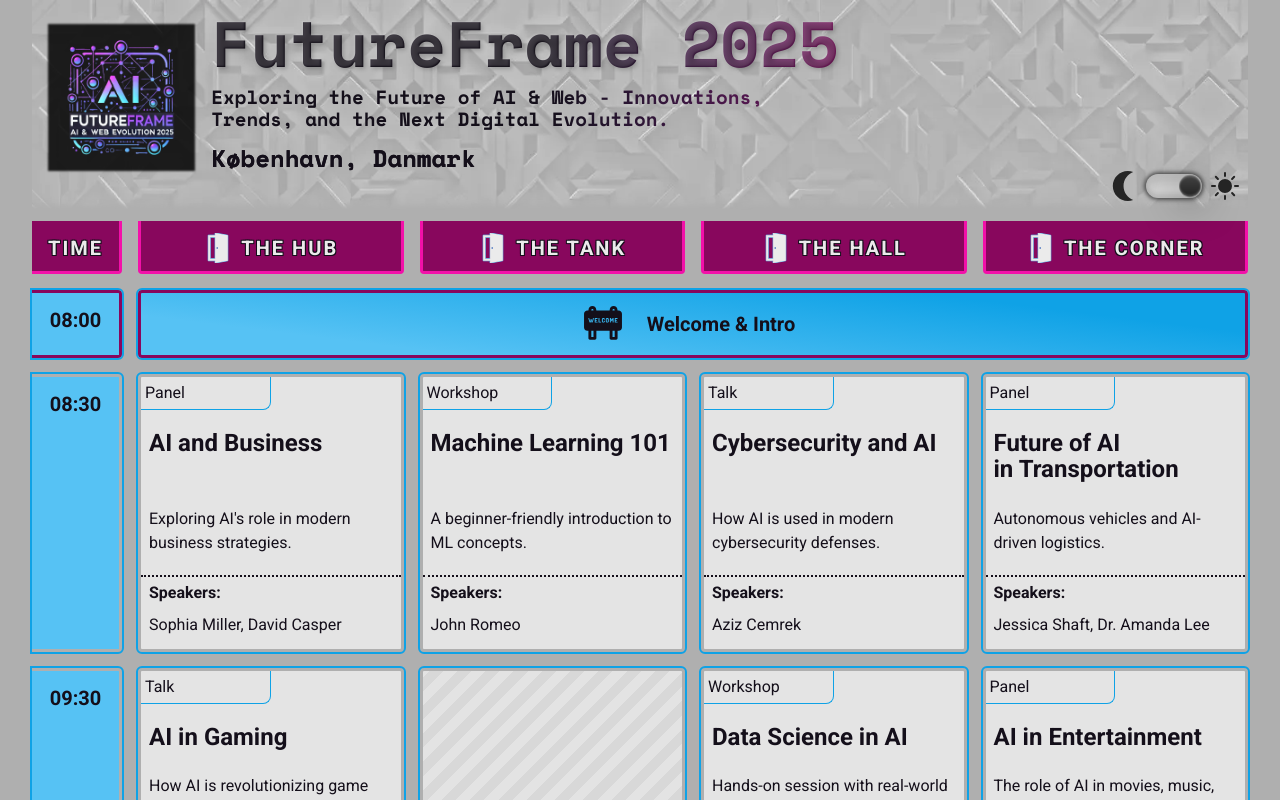
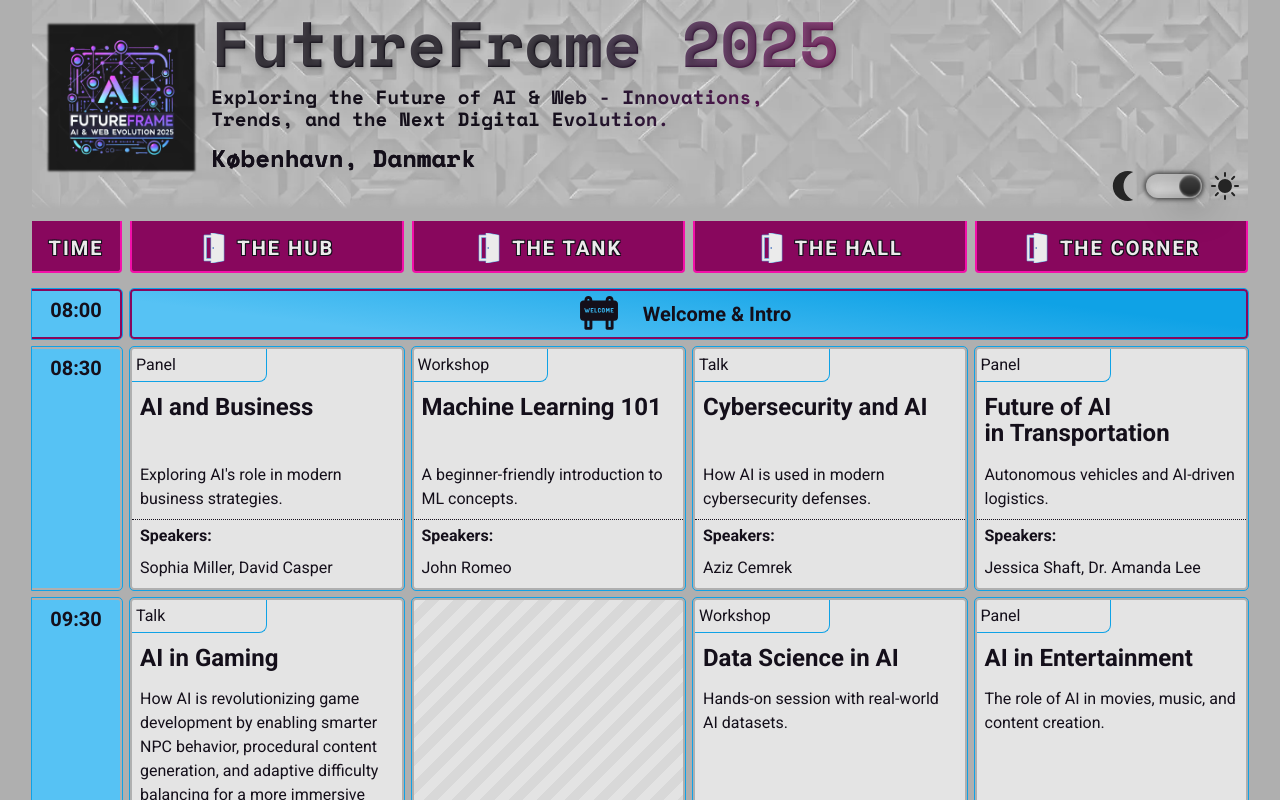
Before and after one commit to MatthiasKaesch/event-table, a React (Vite) app: page / in a window 1280 px wide. Shown: the top 800 px of the page. Built offline with nearby package versions, Linux system fonts and the light colour scheme.

Commit message:
adjust spacings for desktop

```diff
--- a/src/components/Roomlist/Roomlist.scss
+++ b/src/components/Roomlist/Roomlist.scss
@@ -6,7 +6,7 @@
 .rooms_list {
   display: grid;
   grid-template-columns: 90px repeat(auto-fit, minmax(0, 1fr));
-  gap: 1rem;
+  gap: 0.5rem;
   margin-top: 0.5rem;
   padding-left: 0;
 
--- a/src/components/Timeslot/Timeslot.scss
+++ b/src/components/Timeslot/Timeslot.scss
@@ -36,10 +36,10 @@
 .panels {
   &_maingrid {
     display: grid;
-    margin-top: 1rem;
-    padding: 0.33rem 0.33rem;
+    margin-top: 0.5rem;
+    padding: 0.25rem 0.25rem;
     background-color: var(--panel-bg);
-    border: 2px solid var(--tertiary);
+    border: 1px solid var(--tertiary);
     border-radius: var(--borderRadius);
 
     @media (min-width: bp.$tablet) {
@@ -197,10 +197,6 @@
     padding-bottom: calc(var(--gridGap) / 2);
     color: var(--textColorLight);
 
-    @media (min-width: bp.$tablet) {
-      margin-top: var(--gridGap);
-    }
-
     & .title {
       font-weight: 700;
     }
--- a/src/styling/global.css
+++ b/src/styling/global.css
@@ -34,12 +34,12 @@
   ** LAYOUT VALUES */
 
   /* Grid spacing */
-  --gridGap: 1rem;
+  --gridGap: 0.5rem;
 
   /* Border values */
   --borderRadius: 0.25rem; /* 4px */
-  --borderWidth: 0.1875rem; /* 3px */
-  --outlineWidth: 0.125rem; /* 2px */
+  --borderWidth: 2px; /* 2px */
+  --outlineWidth: 1px; /* 2px */
 
   /* Default Text Shadow */
   --textShadow: -1px -1px 0 var(--black), 1px -1px 0 var(--black),
```
